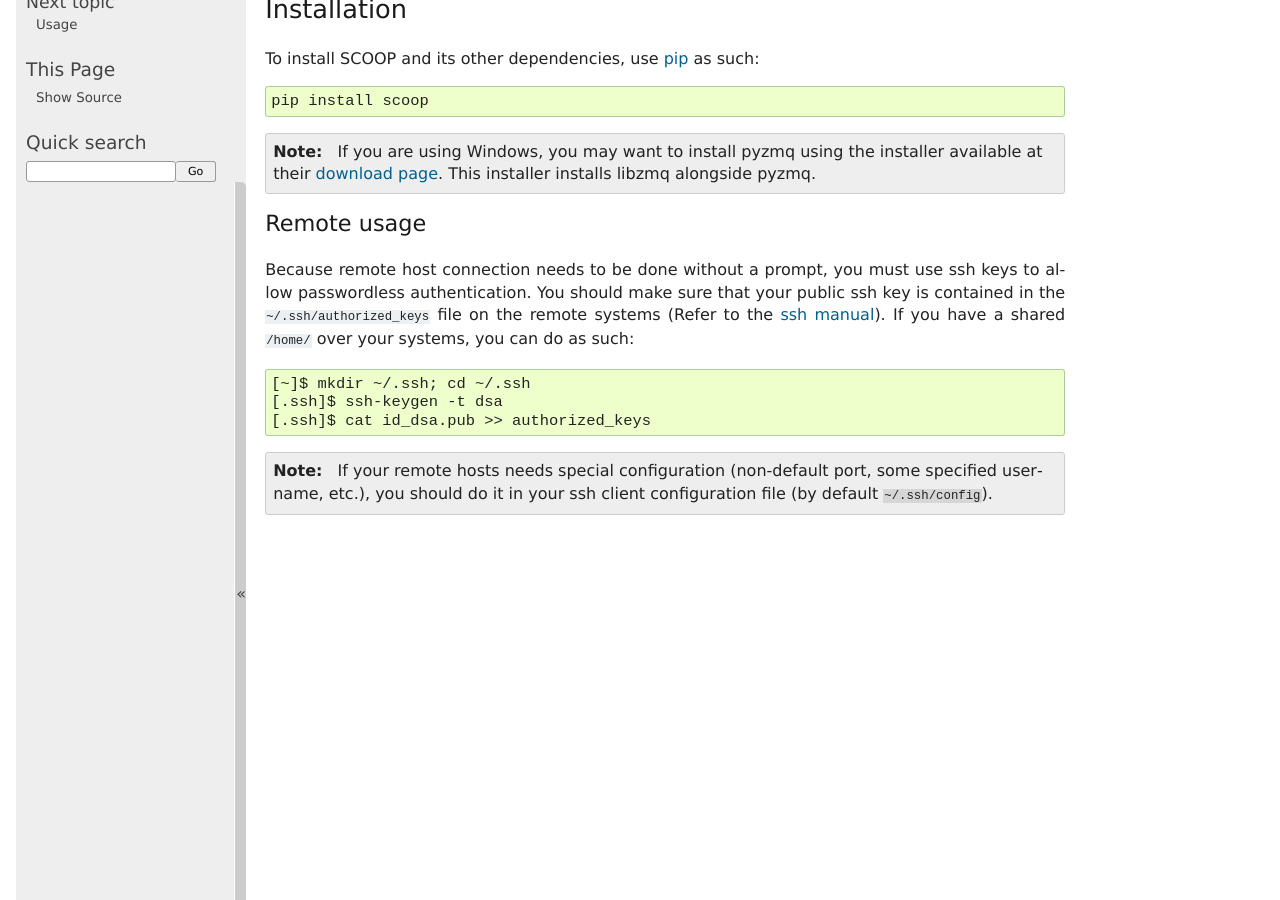
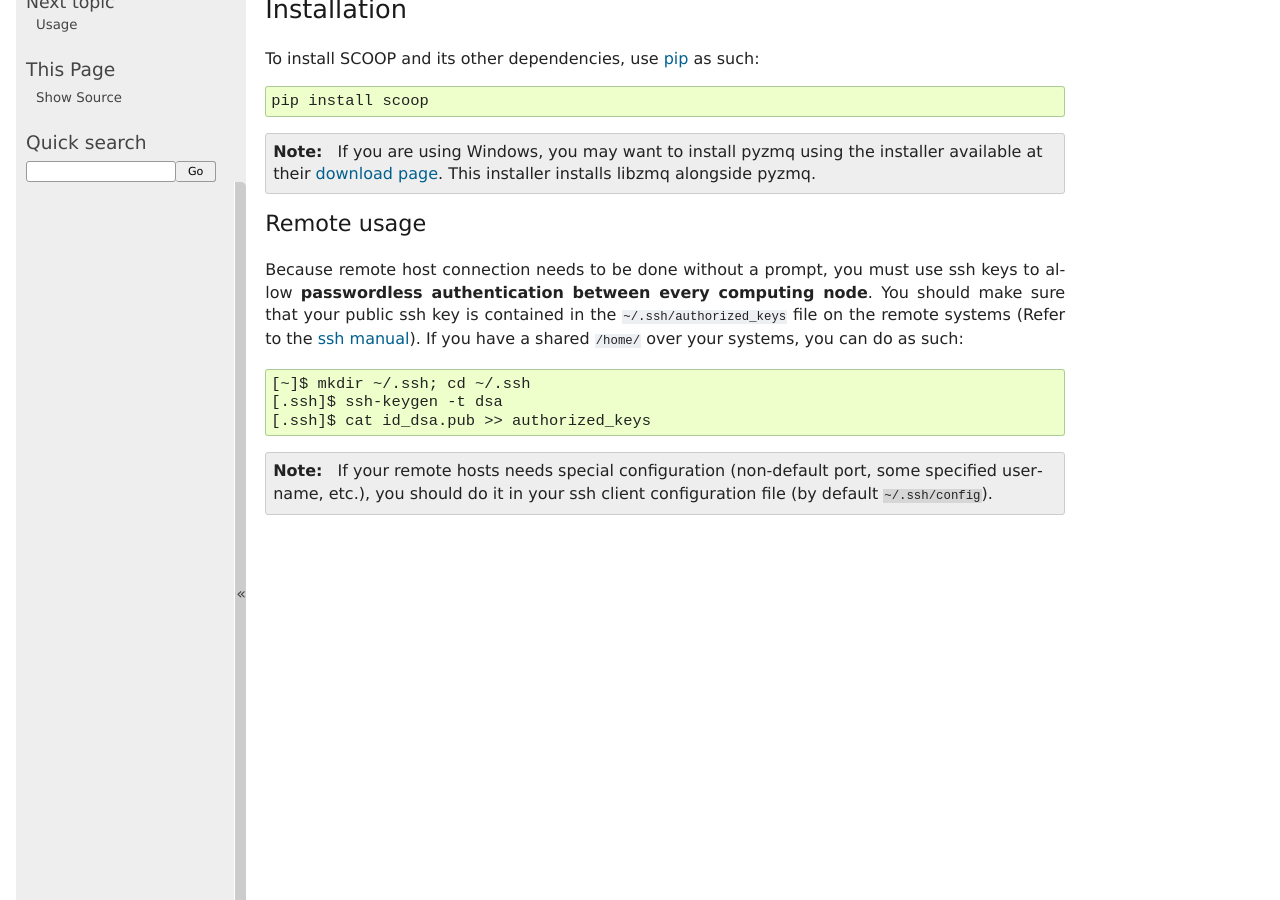
Before and after one commit to soravux/scoop, a Sphinx documentation site: the page built from doc/install.rst, in a window 1280 px wide and 900 px high, scrolled down 362 px. Built offline with Sphinx 7.4.7, drawn with Linux system fonts in a browser that asks for light colours; formulas are drawn with MathJax 3.

Commit message:
+ Added emphasis on ssh keys necessity.

```diff
--- a/doc/install.rst
+++ b/doc/install.rst
@@ -32,7 +32,7 @@ Remote usage
 ~~~~~~~~~~~~
 
 Because remote host connection needs to be done without a prompt, you must use
-ssh keys to allow passwordless authentication.
+ssh keys to allow **passwordless authentication between every computing node**.
 You should make sure that your public ssh key is contained in the ``~/.ssh/authorized_keys``
 file on the remote systems (Refer to the `ssh manual <http://www.openbsd.org/cgi-bin/man.cgi?query=ssh>`_). If you have a shared :file:`/home/` over your systems,
 you can do as such::
```
